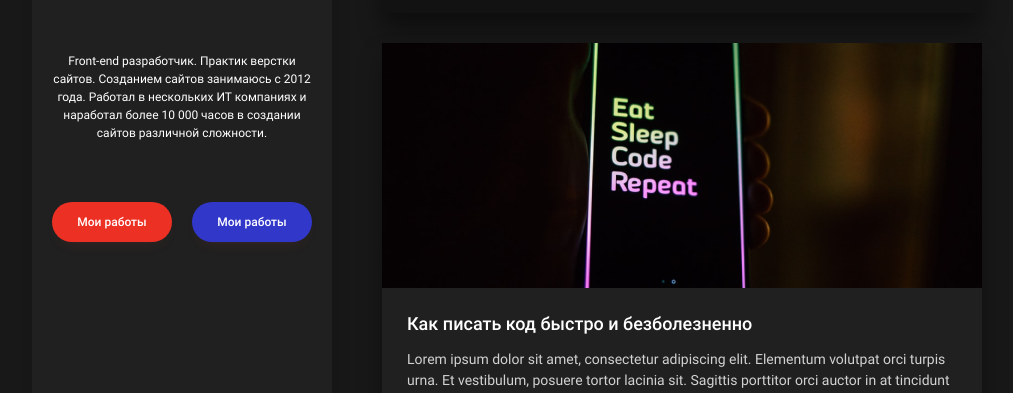
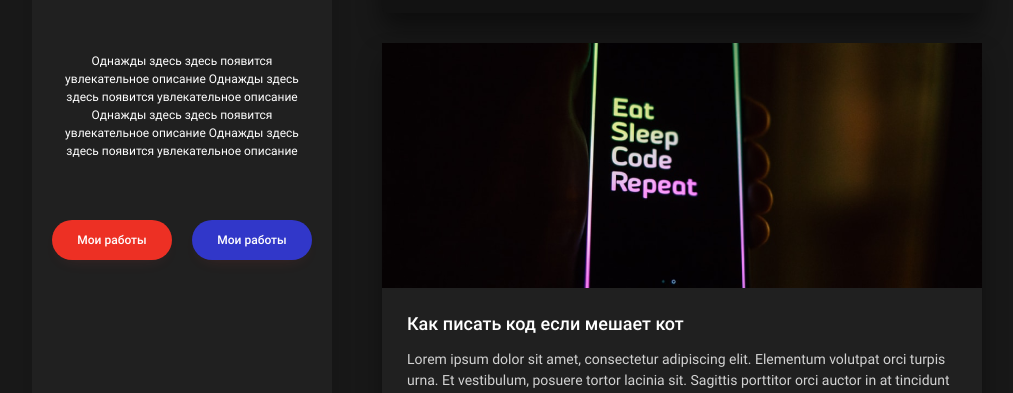
Before and after one commit to woofmgn/personal-blog-react, a React (Create React App) app: page / in a window 1280 px wide. Shown: the part 386-779 px from the top of the page, without its empty margins (108-1121 px from the left). Built offline with nearby package versions, Linux system fonts and the light colour scheme.

Commit message:
fix: edit text

```diff
--- a/src/components/Main/Main.tsx
+++ b/src/components/Main/Main.tsx
@@ -40,7 +40,7 @@ const Main = () => {
           <li className="post">
             <img className="post__image" src={require('../../images/post-image1.png')} alt="превью статьи" />
             <div className="post__wrapper">
-              <h3 className="post__title">Как писать код быстро и безболезненно</h3>
+              <h3 className="post__title">Как писать код если мешает кот</h3>
               <p className="post__paragraph">Lorem ipsum dolor sit amet, consectetur adipiscing elit. Elementum volutpat orci turpis urna. Et vestibulum, posuere tortor lacinia sit. Sagittis porttitor orci auctor in at tincidunt arcu egestas. Fusce arcu sodales lacinia eu auctor nunc nam id. Diam sit sed volutpat massa. Egestas ornare vel volutpat.</p>
               <div className="post-info">
                 <p className="post-info__date">09.09.2022</p>
--- a/src/components/Sidebar/Sidebar.tsx
+++ b/src/components/Sidebar/Sidebar.tsx
@@ -13,7 +13,7 @@ const Sidebar = () => {
         <a className="sidebar__link sidebar__link_type_vk" href="/#" />
         <a className="sidebar__link sidebar__link_type_pinterest" href="/#" />
       </div>
-      <p className="sidebar__about">Front-end разработчик. Практик верстки сайтов. Созданием сайтов занимаюсь с 2012 года. Работал в нескольких ИТ компаниях и наработал более 10 000 часов в создании сайтов различной сложности.</p>
+      <p className="sidebar__about">Однажды здесь здесь появится увлекательное описание Однажды здесь здесь появится увлекательное описание Однажды здесь здесь появится увлекательное описание Однажды здесь здесь появится увлекательное описание</p>
       <div className="send-container">
         <a className="send-container__link" href="/#">Мои работы</a>
         <a className="send-container__link" href="/#">Мои работы</a>
```
